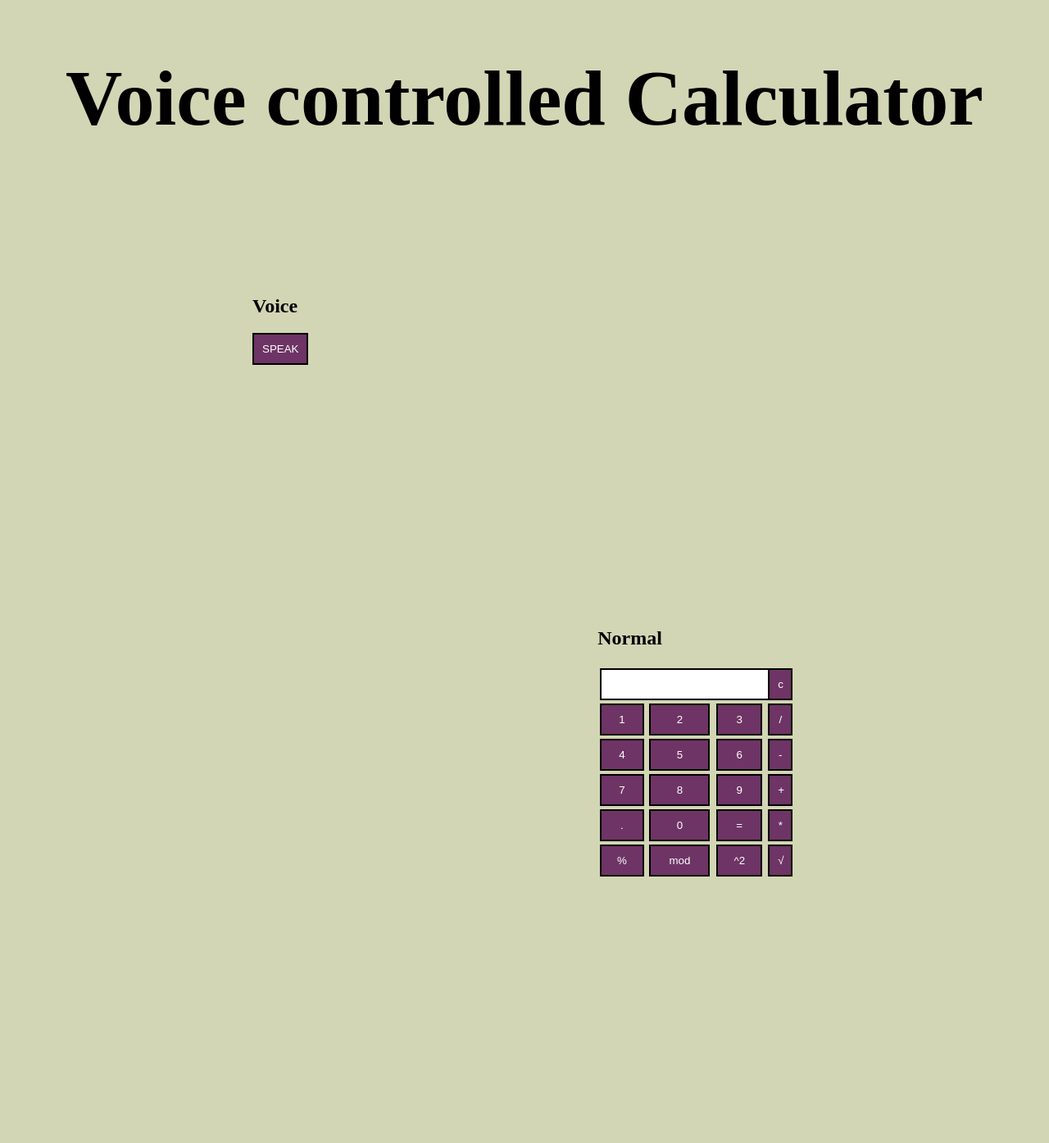
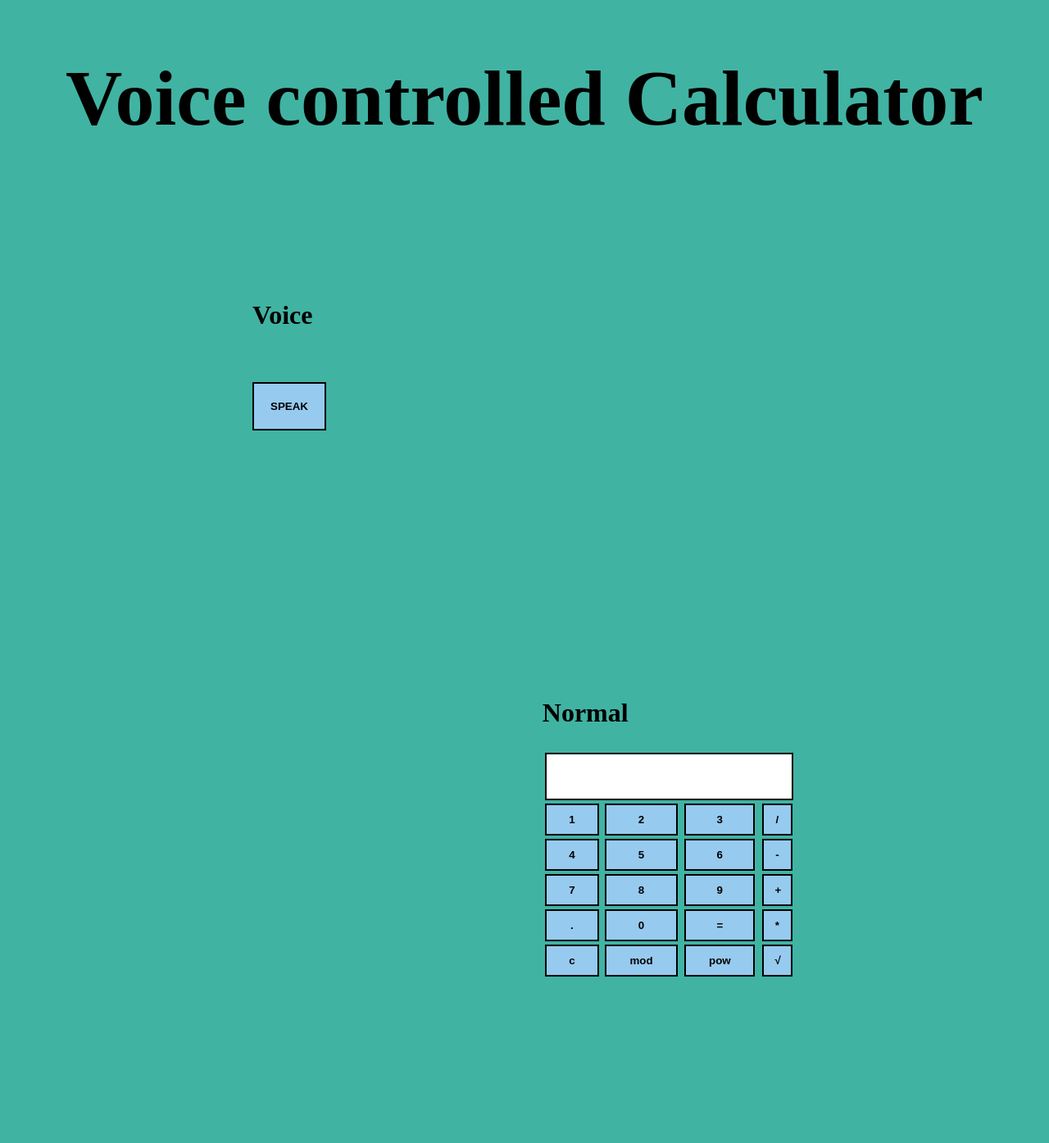
Before and after one commit to neelstrongarm/voiceControlledcalculator, a Flask app: page / in a window 1280 px wide. Shown: the whole page at 82% size. Before the commit the page ends 1069 px from the top, so only its background shows below. Run offline with Flask 2, Linux system fonts and the light colour scheme.

Commit message:
final commit

```diff
--- a/mac/templates/index.html
+++ b/mac/templates/index.html
@@ -47,19 +47,20 @@
             background-color:white;
             border: solid black 2px;
             width:100% ;
-            padding: 10px;
+            padding:18px;
+            padding-left: 20px;
+            font-size: medium;
+            font-weight: bolder;
+
         }
         input[type="button"]
         {
-            background-color:rgb(110, 52, 101);
-            color: white;
+            background-color: #97caef;
+            color: black;
             border: solid black 2px;
             width:95%;
             padding: 10px;
-        }
-        .listen
-        {
-            text-align: center;
+            font-weight: bolder;
         }
         .div1
         {
@@ -77,69 +78,66 @@
         }
         .button
         {
-            background-color:rgb(110, 52, 101);
-            padding: 10px;
-            color:white;
+            background-color: #97caef;
+            padding: 20px;
             border: solid black 2px;
+            font-weight: bolder;
         }
-
-/* <p> sdjbsgj </p> */
     </style>
-    <body style='background-color: rgb(210, 214, 180)'>
-
+    <body style='background-color:#41b3a3 '>
         <h1 class = "heading" >Voice controlled Calculator</h1>
 
          <div class = "div1"> <!--voice calculator -->
 
-            <h2> Voice</h2>
+            <h2 style='font-size: xx-large;'> Voice </h2>
 
+            <img id="bigpic" src="bigpic" width=100 height=80 style="display:none;"/>
+            <br>
+            <br>
             <!-- <p> <input type="text" id="loading"/> </p> -->
-            <img id="bigpic" src="bigpic" style="display:none;"/>
             <form action="/output">
                 <button class="button" type="submit" method="POST" onclick="triy()">SPEAK</button>
             </form>
-
         </div>
 
         <div class = "div2"> <!--Normal calculator-->
 
-            <h2>Normal</h2>
+            <h2 style='font-size: xx-large;'>Normal</h2>
 
             <body>
                 <table>
                    <tr>
                       <td colspan="3"><input type="text" class="text" id="result"/></td>
-                      <td><input type="button" value="c" onclick="clr()"/> </td>
                    </tr>
                    <tr>
-                      <td><input type="button" value="1" onclick="show('1')"/> </td>
-                      <td><input type="button" value="2" onclick="show('2')"/> </td>
-                      <td><input type="button" value="3" onclick="show('3')"/> </td>
-                      <td><input type="button" value="/" onclick="show('/')"/> </td>
+                      <td><input type="button" value=" 1 " onclick="show('1')"/> </td>
+                      <td><input type="button" value=" 2 " onclick="show('2')"/> </td>
+                      <td><input type="button" value=" 3 " onclick="show('3')"/> </td>
+                      <td><input type="button" value=" / " onclick="show('/')"/> </td>
                    </tr>
                    <tr>
-                      <td><input type="button" value="4" onclick="show('4')"/> </td>
-                      <td><input type="button" value="5" onclick="show('5')"/> </td>
-                      <td><input type="button" value="6" onclick="show('6')"/> </td>
-                      <td><input type="button" value="-" onclick="show('-')"/> </td>
+                      <td><input type="button" value=" 4 " onclick="show('4')"/> </td>
+                      <td><input type="button" value=" 5 " onclick="show('5')"/> </td>
+                      <td><input type="button" value=" 6 " onclick="show('6')"/> </td>
+                      <td><input type="button" value=" - " onclick="show('-')"/> </td>
                    </tr>
                    <tr>
-                      <td><input type="button" value="7" onclick="show('7')"/> </td>
-                      <td><input type="button" value="8" onclick="show('8')"/> </td>
-                      <td><input type="button" value="9" onclick="show('9')"/> </td>
-                      <td><input type="button" value="+" onclick="show('+')"/> </td>
+                      <td><input type="button" value=" 7 " onclick="show('7')"/> </td>
+                      <td><input type="button" value=" 8 " onclick="show('8')"/> </td>
+                      <td><input type="button" value=" 9 " onclick="show('9')"/> </td>
+                      <td><input type="button" value=" + " onclick="show('+')"/> </td>
                    </tr>
                    <tr>
-                      <td><input type="button" value="." onclick="show('.')"/> </td>
-                      <td><input type="button" value="0" onclick="show('0')"/> </td>
-                      <td><input type="button" value="=" onclick="solve()"/> </td>
-                      <td><input type="button" value="*" onclick="show('*')"/> </td>
+                      <td><input type="button" value=" . " onclick="show('.')"/> </td>
+                      <td><input type="button" value=" 0 " onclick="show('0')"/> </td>
+                      <td><input type="button" value=" = " onclick="solve()"/> </td>
+                      <td><input type="button" value=" * " onclick="show('*')"/> </td>
                    </tr>
                    <tr>
-                    <td><input type="button" value="%" onclick="show('/100')"/> </td>
-                    <td><input type="button" value="mod" onclick="show('0')"/> </td>
-                    <td><input type="button" value="^2" onclick="solve(val^2)"/> </td>
-                    <td><input type="button" value="√" onclick="show(val^(1/2))"/> </td>
+                    <td><input type="button" value=" c " onclick="clr()"/> </td>
+                    <td><input type="button" value="mod" onclick="show('%')"/> </td>
+                    <td><input type="button" value="pow" onclick="show('**')"/> </td>
+                    <td><input type="button" value=" √ " onclick="show('**0.5')"/> </td>
                  </tr>
                 </table>
         </div>
```
